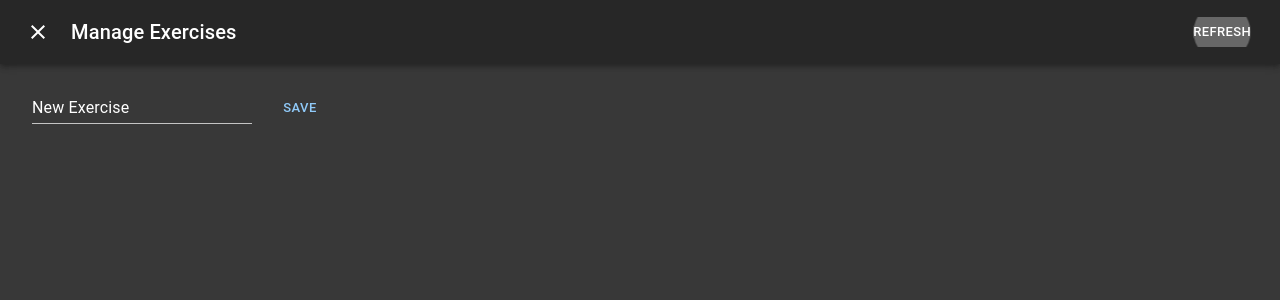
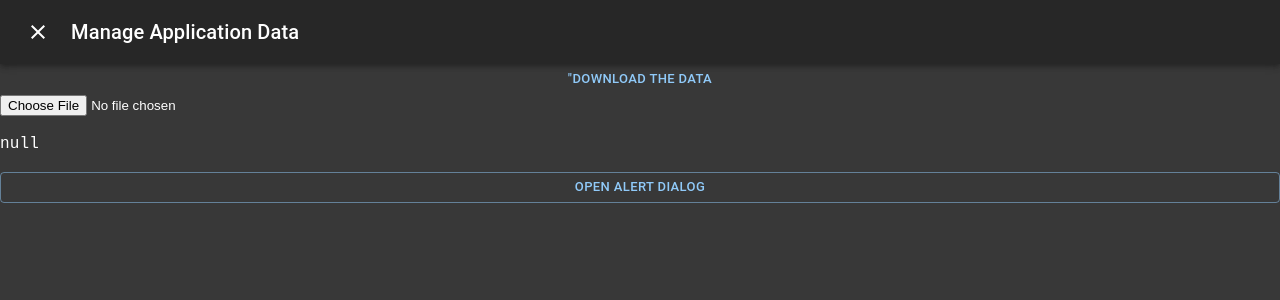
Before and after one commit to entimaniac/workout_tracker_no_ts, a React (Create React App) app: page / in a window 1280 px wide. Shown: the top 300 px of the page. Built offline with nearby package versions, Linux system fonts and the light colour scheme.

Commit message:
add exercise management that allows mass renaming; add appdata management that allows backup and reload of app data

```diff
--- a/src/App.js
+++ b/src/App.js
@@ -4,7 +4,9 @@ import {Container, createTheme, CssBaseline, Divider, ThemeProvider} from "@mui/
 import {MenuBar} from "./components/header/MenuBar";
 import {WorkoutLayout} from "./layout/WorkoutLayout";
 import {Footer} from "./components/footer/Footer";
-import {ExerciseManagementModal} from "./components/management/ExerciseManagementModal";
+import {ExerciseManagementModal} from "./components/management/exerciseManagement/ExerciseManagementModal";
+import Box from "@mui/material/Box";
+import {AppDataManagementModal} from "./components/management/appDataManagement/AppDataManagementModal";
 
 function App() {
     const darkTheme = createTheme({
@@ -46,10 +48,13 @@ function App() {
                 <CssBaseline/>
                 <Container disableGutters={true} maxWidth={"xl"}>
                     <MenuBar/>
-                    <Clock/>
-                    <Divider/>
-                    <ExerciseManagementModal/>
-                    <WorkoutLayout/>
+                    <Box sx={{mb:10}}>
+                        <Clock/>
+                        <Divider/>
+                        <ExerciseManagementModal/>
+                        <AppDataManagementModal />
+                        <WorkoutLayout/>
+                    </Box>
                     <Footer/>
                 </Container>
             </ThemeProvider>
--- a/src/components/header/UserMenu.js
+++ b/src/components/header/UserMenu.js
@@ -5,9 +5,12 @@ import Avatar from "@mui/material/Avatar";
 import Menu from "@mui/material/Menu";
 import MenuItem from "@mui/material/MenuItem";
 import Typography from "@mui/material/Typography";
+import {AppContext} from "../../context/AppContext";
 
 export const UserMenu = () => {
     const [anchorElUser, setAnchorElUser] = React.useState(null);
+    const {setOpenAppDataManagementModal} = React.useContext(AppContext);
+    const handleOpenAppDataManagement = () => setOpenAppDataManagementModal(true);
 
     const handleOpenUserMenu = (e) => {
         setAnchorElUser(e.currentTarget);
@@ -40,8 +43,8 @@ export const UserMenu = () => {
                 open={Boolean(anchorElUser)}
                 onClose={handleCloseUserMenu}
             >
-                <MenuItem onClick={handleCloseUserMenu}>
-                    <Typography textAlign="center">stuff</Typography>
+                <MenuItem onClick={handleOpenAppDataManagement}>
+                    <Typography textAlign="center">Manage Data</Typography>
                 </MenuItem>
             </Menu>
         </>
--- /dev/null
+++ b/src/components/management/appDataManagement/AppDataManagementModal.js
@@ -0,0 +1,113 @@
+import React, {useState} from 'react';
+import {
+    Dialog,
+    DialogActions,
+    DialogContent,
+    DialogContentText,
+    DialogTitle,
+    IconButton,
+    Slide,
+    Typography
+} from "@mui/material";
+import {AppContext} from "../../../context/AppContext";
+import AppBar from "@mui/material/AppBar";
+import Toolbar from "@mui/material/Toolbar";
+import CloseIcon from '@mui/icons-material/Close';
+import {DownloadData} from "./DownloadData";
+import {UploadData} from "./UploadData";
+import Button from "@mui/material/Button";
+
+const Transition = React.forwardRef(function Transition(props, ref) {
+    return <Slide direction="left" ref={ref} {...props} />;
+});
+
+export const AppDataManagementModal = () => {
+    const {openAppDataManagementModal, setOpenAppDataManagementModal, appData, setAppData} = React.useContext(AppContext);
+    const [uploadData, setUploadData] = useState(null);
+
+    const [open, setOpen] = React.useState(false);
+
+    const handleConfirmOpen = () => {
+        setOpen(true);
+    };
+
+    const handleConfirmClose = () => {
+        setOpen(false);
+    };
+
+
+    const handleOpen = () => setOpenAppDataManagementModal(true);
+    const handleClose = () => setOpenAppDataManagementModal(false);
+
+
+    const handleSave = () => {
+
+        if (uploadData === null){
+            console.log("data cannot be null");
+
+        } else {
+            console.log("confirmed");
+            setAppData(uploadData)
+            handleConfirmClose();
+        }
+
+    }
+
+
+    return (
+        <>
+            <Dialog
+                fullScreen
+                open={openAppDataManagementModal}
+                onClose={handleClose}
+                TransitionComponent={Transition}
+            >
+                <AppBar sx={{position: 'relative'}}>
+                    <Toolbar>
+                        <IconButton
+                            edge="start"
+                            color="inherit"
+                            onClick={handleClose}
+                            aria-label="close"
+                        >
+                            <CloseIcon/>
+                        </IconButton>
+                        <Typography sx={{ml: 2, flex: 1}} variant="h6" component="div">
+                            Manage Application Data
+                        </Typography>
+                    </Toolbar>
+                </AppBar>
+
+                <DownloadData/>
+                <UploadData setData={setUploadData}/>
+                {<div>
+                    <pre>{JSON.stringify(uploadData, null, 2)}</pre>
+                </div>}
+
+                <Button variant="outlined" onClick={handleConfirmOpen}>
+                    Open alert dialog
+                </Button>
+                <Dialog
+                    open={open}
+                    onClose={handleClose}
+                >
+                    <DialogTitle>
+                        {"Are you sure you want to override the app data?"}
+                    </DialogTitle>
+                    <DialogContent>
+                        <DialogContentText>
+                            This deletes everything and unless you
+                            backed up first, is irreversible.
+                        </DialogContentText>
+                    </DialogContent>
+                    <DialogActions>
+                        <Button onClick={handleConfirmClose}>Nevermind</Button>
+                        <Button onClick={handleSave}>
+                            I know what I'm about.
+                        </Button>
+                    </DialogActions>
+                </Dialog>
+            </Dialog>
+        </>
+    );
+}
--- /dev/null
+++ b/src/components/management/appDataManagement/DownloadData.js
@@ -0,0 +1,33 @@
+import Button from "@mui/material/Button";
+import {AppContext} from "../../../context/AppContext";
+import {useContext} from "react";
+
+export const DownloadData = () => {
+    const { appData } = useContext(AppContext);
+
+    const downloadFile = () => {
+
+        // create file in browser
+        const fileName = "workoutAppData";
+        const json = JSON.stringify(appData, null, 2);
+        const blob = new Blob([json], { type: "application/json" });
+        const href = URL.createObjectURL(blob);
+
+        // create "a" HTML element with href to file
+        const link = document.createElement("a");
+        link.href = href;
+        link.download = fileName + ".json";
+        document.body.appendChild(link);
+        link.click();
+
+        // clean up "a" element & remove ObjectURL
+        document.body.removeChild(link);
+        URL.revokeObjectURL(href);
+    }
+
+    return (
+        <>
+            <Button onClick={downloadFile} > "download the data</Button>
+        </>
+    );
+}
--- /dev/null
+++ b/src/components/management/appDataManagement/UploadData.js
@@ -0,0 +1,18 @@
+export const UploadData = ({setData}) => {
+    const handleChange = e => {
+        const fileReader = new FileReader();
+        fileReader.readAsText(e.target.files[0], "UTF-8");
+        fileReader.onload = e => {
+            let json = JSON.parse(e.target.result)
+            console.log("e.target.result", json);
+
+            setData(json);
+        };
+    };
+
+    return (
+        <>
+            <input type="file" onChange={handleChange}/>
+        </>
+    );
+}
--- a/src/components/management/ExerciseManagementModal.js
+++ b/src/components/management/exerciseManagement/ExerciseManagementModal.js
@@ -1,6 +1,6 @@
 import React, {useEffect, useState} from 'react';
 import {Dialog, IconButton, ListItem, Slide, TextField, Typography} from "@mui/material";
-import {AppContext} from "../../context/AppContext";
+import {AppContext} from "../../../context/AppContext";
 import Button from "@mui/material/Button";
 import AppBar from "@mui/material/AppBar";
 import Toolbar from "@mui/material/Toolbar";
--- a/src/context/AppContext.js
+++ b/src/context/AppContext.js
@@ -6,7 +6,8 @@ export const AppContext = createContext();
 
 export const AppContextProvider = (props) => {
     const [appData, setAppData] = useState(JSON.parse(localStorage.getItem("appData")) || initialState);
-    const [openExerciseManagementModal, setOpenExerciseManagementModal] = useState(true);
+    const [openExerciseManagementModal, setOpenExerciseManagementModal] = useState(false);
+    const [openAppDataManagementModal, setOpenAppDataManagementModal] = useState(true);
     const [uniqueExercises, setUniqueExercises] = useState(JSON.parse(localStorage.getItem("uniqueExercises")) || []);
 
 
@@ -119,6 +120,7 @@ export const AppContextProvider = (props) => {
         activeWorkoutId: appData.activeWorkoutId,
         workoutList: appData.workouts.workoutList,
         openExerciseManagementModal, setOpenExerciseManagementModal,
+        openAppDataManagementModal, setOpenAppDataManagementModal,
         uniqueExercises, setUniqueExercises,
         setActiveWorkout, addWorkout, deleteWorkout, updateWorkout, updateActiveWorkout,
         addExercise, deleteExercise, updateExercise,
--- a/src/layout/WorkoutLayout.js
+++ b/src/layout/WorkoutLayout.js
@@ -1,5 +1,5 @@
 import React from 'react';
-import {Grid, Paper, TextField} from "@mui/material";
+import {Grid, Paper, TextField, Typography} from "@mui/material";
 import {AppContext} from "../context/AppContext";
 import {ExerciseTable} from "../components/exercises/ExerciseTable";
 
@@ -25,6 +25,9 @@ export const WorkoutLayout = () => {
                                            variant="standard"
                                            onChange={updateWorkoutName}/>
                             </Grid>
+                            <Grid item>
+                                <Typography>{new Date(workoutList[activeWorkoutId]?.dateCreated).toLocaleDateString()}</Typography>
+                            </Grid>
                         </Grid>
                         <ExerciseTable/>
                     </>
```
Also changed, not shown: src/components/management/exerciseManagement/ManagementUtils.js (renamed from src/components/management/ManagementUtils.js), 2 other files (tests, documents, lock files or other folders).
